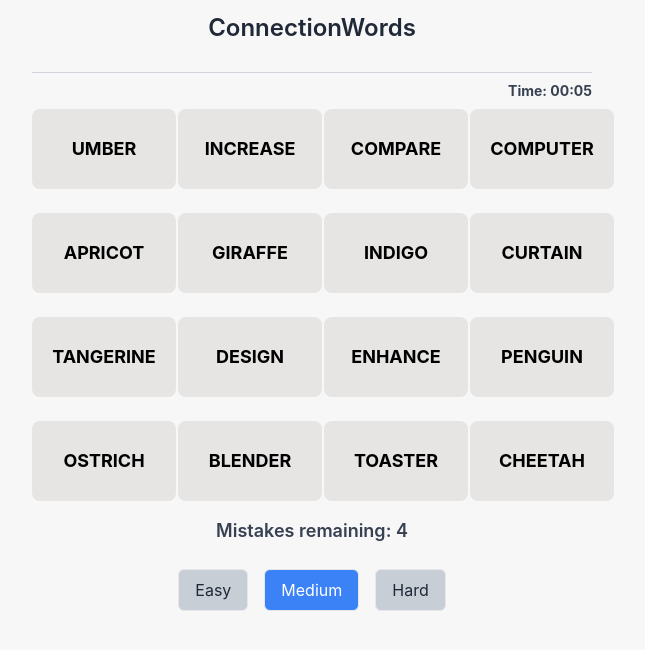
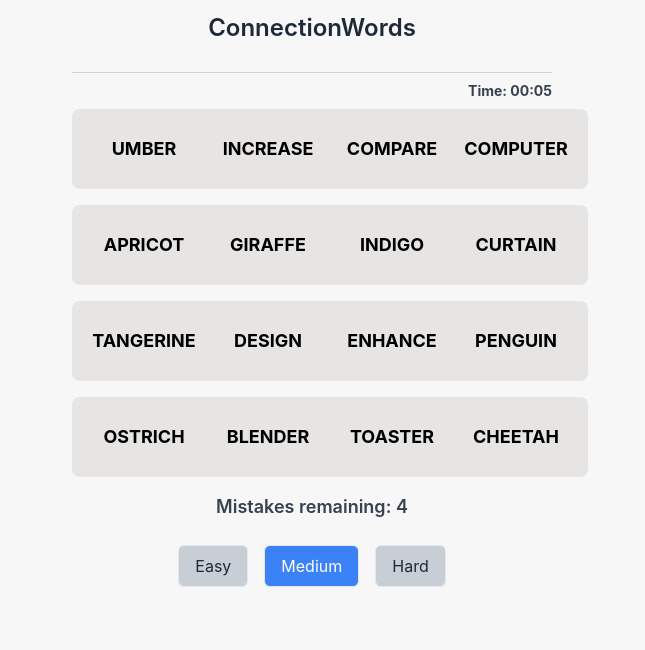
Before and after one commit to Heminyildiz/ConnectionWords, a React (Create React App) app: page / in a window 1280 px wide. Shown: the top 650 px of the page, without its empty margins (328-973 px from the left). Built offline with nearby package versions, Linux system fonts and the light colour scheme.

Commit message:
Update App.jsx

```diff
--- a/src/App.jsx
+++ b/src/App.jsx
@@ -100,7 +100,7 @@ const App = () => {
     setTime(0);
   };
 
-  // Tıklama toggle'ı: zaten seçiliyse geri al, değilse ekle.
+  // Tıklama toggle'ı: Eğer zaten seçiliyse, seçimi geri al; değilse ekle.
   const handleWordClick = (word) => {
     if (gameStatus !== "playing" || word.solved) return;
 
@@ -165,15 +165,12 @@ const App = () => {
         gameStatus={gameStatus}
       />
       <div className="p-4 flex flex-col items-center">
-        {/* İnce çizgi: grid container genişliği kadar (35rem) */}
-        <div className="w-[35rem] h-px bg-gray-300 mb-2"></div>
-        {/* Time sayacı: grid container'ın üstünde, sağa hizalı */}
-        <div className="w-[35rem] flex justify-end mb-2">
+        <div className="w-[30rem] h-px bg-gray-300 mb-2"></div>
+        <div className="w-[30rem] flex justify-end mb-2">
           <span className="text-gray-700 text-sm font-bold">{formatTime(time)}</span>
         </div>
-        {/* Kelime grid container */}
-        <div className="w-[35rem]">
-          <div className="grid grid-cols-4 gap-6">
+        <div className="w-[30rem]">
+          <div className="grid grid-cols-4 gap-4">
             {words.map(word => (
               <WordButton
                 key={word.id}
@@ -184,7 +181,6 @@ const App = () => {
             ))}
           </div>
         </div>
-        {/* Hata bilgisi veya New Game butonu */}
         {gameStatus === "lost" ? (
           <div className="mt-4">
             <button onClick={startNewGame} className="py-2 px-4 rounded-md bg-blue-500 text-white font-bold">
```
